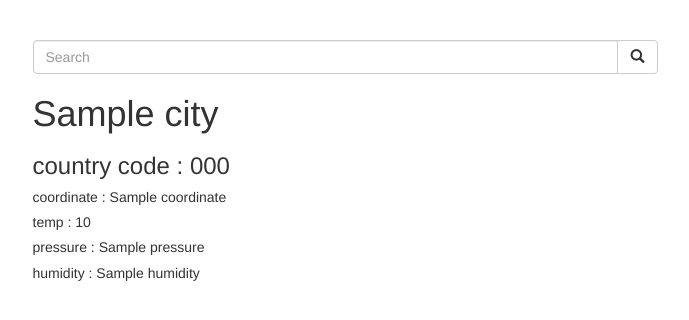
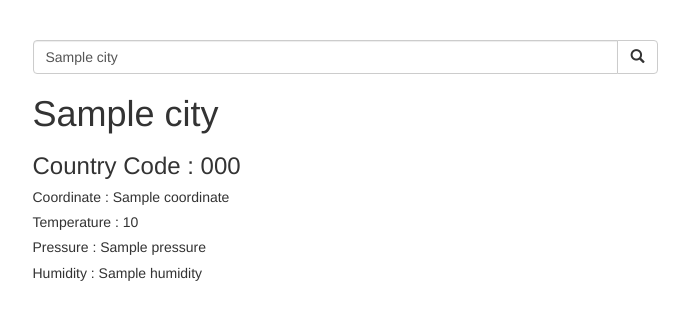
Before and after one commit to akhilpranjal/weatherApp, a Django app: template templates/index.html in a window 1280 px wide. Shown: the part 70-390 px from the top of the page, without its empty margins (295-984 px from the left). Run offline with Django 5.2, Linux system fonts and the light colour scheme; the template is opened without the code that fills it: most values are stand-ins (such as "Sample title", 1, 10 or a date in 2020); some libraries are stand-ins or nearby versions.

Commit message:
chore: formatting changes and error management logic

```diff
--- a/templates/index.html
+++ b/templates/index.html
@@ -25,23 +25,30 @@
     <form action="" method="post" class="col-md-6 col-md-offset-3">
       {% csrf_token %}
       <div class="input-group">
-        <input type="text" class="form-control" name="city" placeholder="Search">
+        <input type="text" class="form-control" name="city" placeholder="Search" value="{{ city }}">
         <div class="input-group-btn">
           <button class="btn btn-default" type="submit">
             <i class="glyphicon glyphicon-search"></i>
           </button>
         </div>
-        <form>
+      </div>
+    </form>
   </center>
   <div class="row">
+    {% if searched and data.error %}
+    <div class="col-md-6 col-md-offset-3">
+      <h5 class="text-danger">{{ data.error }}</h5>
+    </div>
+    {% endif %}
+
     {% if data.country_code %}
     <div class="col-md-6 col-md-offset-3">
       <h1>{{city}}</h1>
-      <h3>country code : {{data.country_code}}</h1>
-        <h5>coordinate : {{data.coordinate}}</h5>
-        <h5>temp : {{data.temp}}</h5>
-        <h5>pressure : {{data.pressure}} </h5>
-        <h5>humidity : {{data.humidity}}</h5>
+      <h3>Country Code : {{data.country_code}}</h3>
+        <h5>Coordinate : {{data.coordinate}}</h5>
+        <h5>Temperature : {{data.temp}}</h5>
+        <h5>Pressure : {{data.pressure}} </h5>
+        <h5>Humidity : {{data.humidity}}</h5>
     </div>
     {% endif %}
   </div>
```
